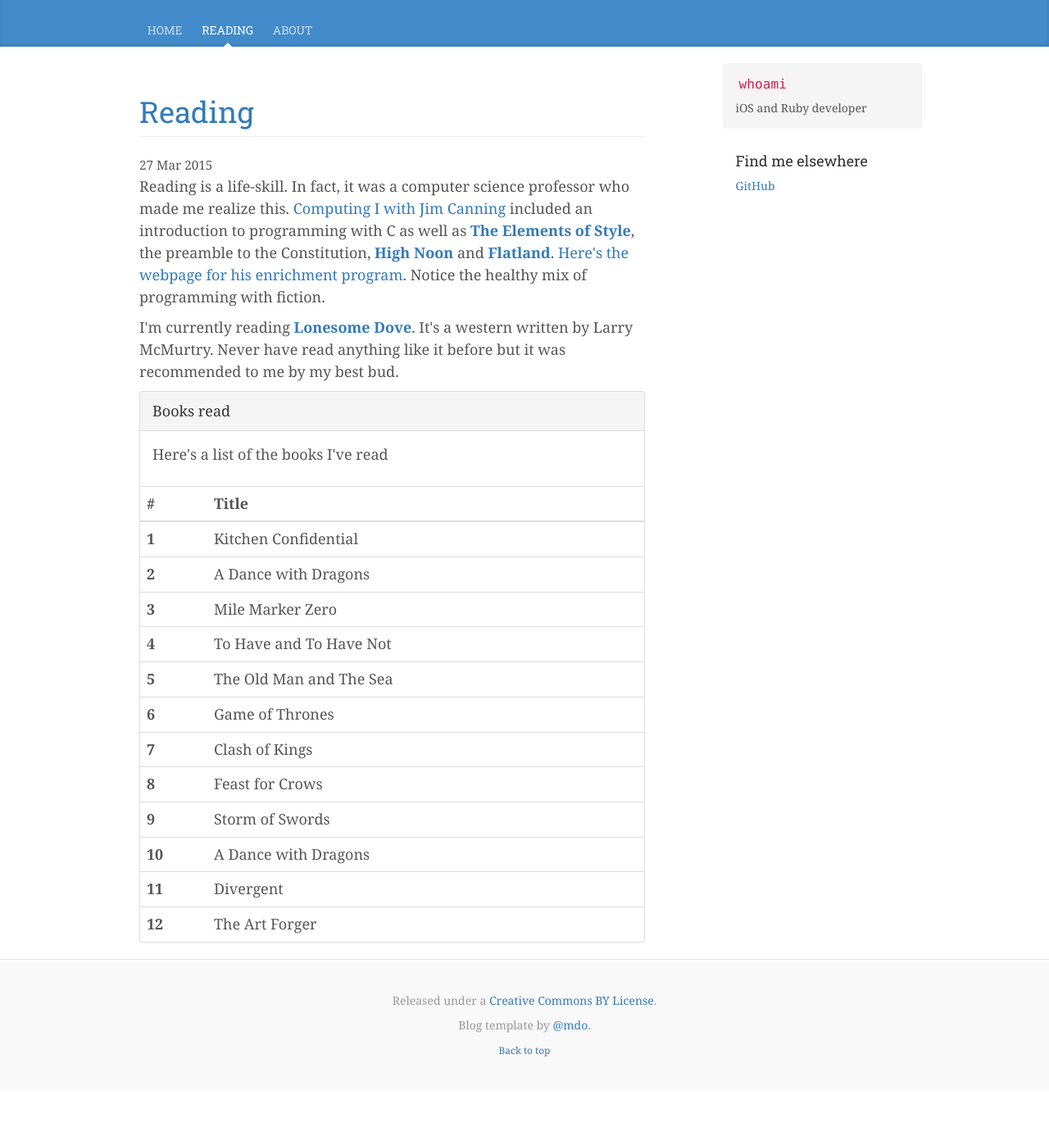
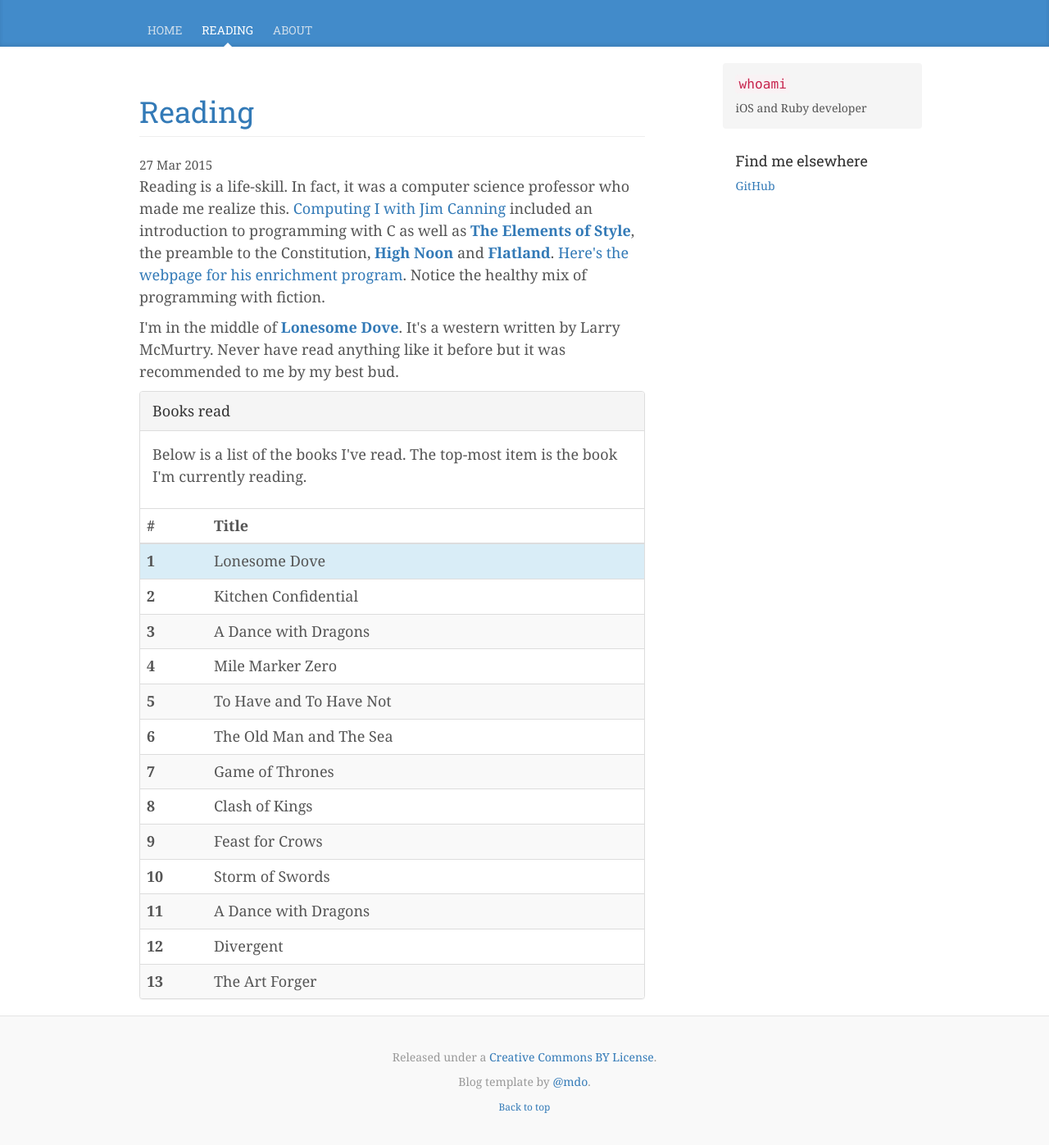
Before and after one commit to jkereako/jkereako.github.io, a Jekyll site: the page built from reading/index.html, in a window 1280 px wide and 1400 px high, scrolled down 167 px. Shown: the top 1397 px of the window at 82% size. Built offline with Jekyll 4.4.1, drawn with Linux system fonts in a browser that asks for light colours; nearby versions of some CDN libraries; before the commit the page ends 1498 px from its top, so only the background shows below that.

Commit message:
Edit: book list

```diff
--- a/_data/books.yml
+++ b/_data/books.yml
@@ -1,3 +1,5 @@
+- title: Lonesome Dove
+  active: yes
 - title: Kitchen Confidential
 - title: A Dance with Dragons
 - title: Mile Marker Zero
--- a/reading/index.html
+++ b/reading/index.html
@@ -12,17 +12,19 @@ excerpt: What I done read.
       Reading is a life-skill. In fact, it was a computer science professor who made me realize this. <a href="http://www.cs.uml.edu/~canning/101/101.html" target="_blank" title="91.101 Computing I">Computing I with Jim Canning</a> included an introduction to programming with C as well as <a href="http://www.gutenberg.org/ebooks/37134" target="_blank"><b>The Elements of Style</b></a>, the preamble to the Constitution, <a href="http://www.imdb.com/title/tt0044706/" target="_blank" title="High Noon"><b>High Noon</b></a> and <a href="http://www.geom.uiuc.edu/~banchoff/Flatland/" target="blank" title="Flatland: A romance of many dimensions"><b>Flatland</b></a>. <a href="http://www.cs.uml.edu/~canning/TeamGauss.html" target="_blank" title="Jim's Enrichment Program">Here's the webpage for his enrichment program</a>. Notice the healthy mix of programming with fiction.
     </p>
     <p>
-      I'm currently reading <b><a href="http://www.amazon.com/Lonesome-Dove-Novel-Larry-McMurtry/dp/1439195269" target="_blank">Lonesome Dove</a></b>. It's a western written by Larry McMurtry. Never have read anything like it before but it was recommended to me by my best bud.
+      I'm in the middle of <b><a href="http://www.amazon.com/Lonesome-Dove-Novel-Larry-McMurtry/dp/1439195269" target="_blank">Lonesome Dove</a></b>. It's a western written by Larry McMurtry. Never have read anything like it before but it was recommended to me by my best bud.
     </p>
 
     <div class="panel panel-default">
       <!-- Default panel contents -->
       <div class="panel-heading">Books read</div>
       <div class="panel-body">
-        <p>Here's a list of the books I've read</p>
+        <p>
+          Below is a list of the books I've read. The top-most item is the book I'm currently reading.
+        </p>
       </div>
       <!-- Table -->
-      <table class="table">
+      <table class="table table-striped">
         <thead>
           <tr>
             <th>#</th>
@@ -31,7 +33,7 @@ excerpt: What I done read.
         </thead>
         <tbody>
           {% for book in site.data.books %}
-          <tr>
+          <tr {% if book.active %} class="info"{% endif %}>
             <th scope="row">{{ forloop.index }}</th>
             <td>{{ book.title }}</td>
           </tr>
```
